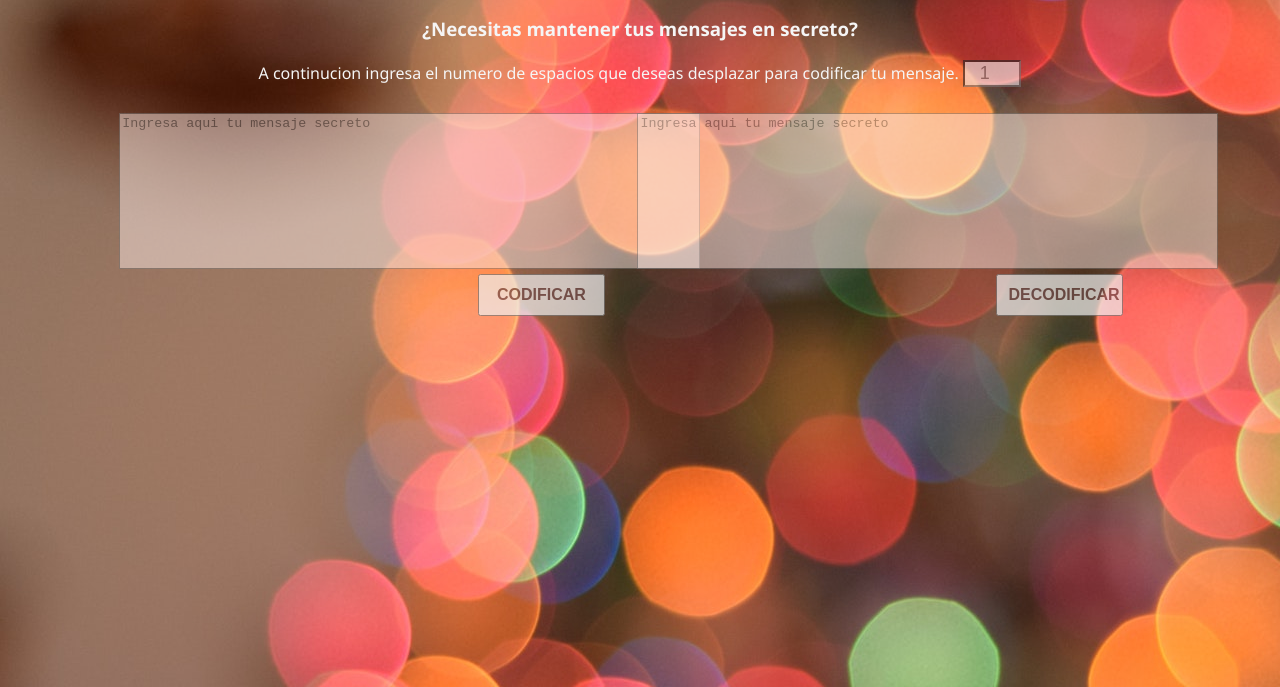
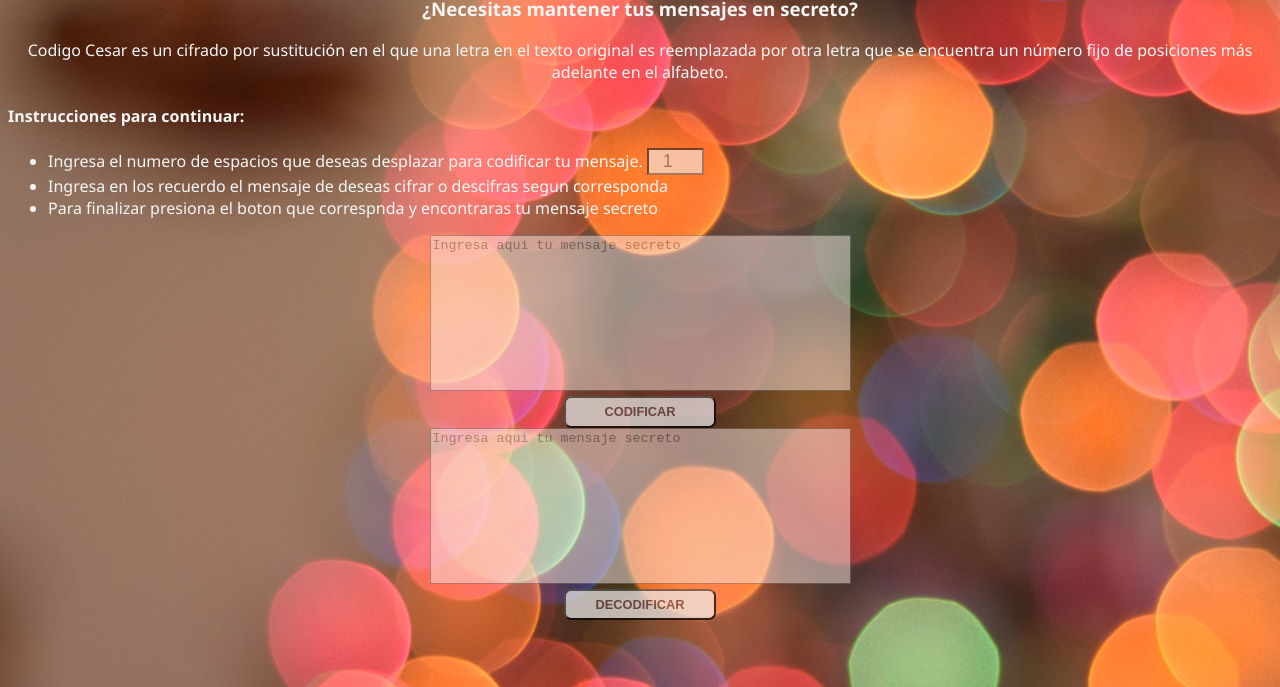
Before and after one commit to cindylopez1814/scl-2018-05-bc-core-am, a website: page src/index.html in a window 1280 px wide. Shown: the part 113-800 px from the top of the page. Drawn offline with Linux system fonts and the light colour scheme.

Commit message:
se agrega archivo grid.css - modificacion del HTML para utilizar grid - cambio en los estilos

```diff
--- a/src/cipher.js
+++ b/src/cipher.js
@@ -27,9 +27,13 @@ window.cipher = {
         let codeDec = (asciiDec + 65 - parseInt(offset)) % 26 + 65;
         resultDec += String.fromCharCode(codeDec);
       }
+      // Condicion para mantener espaciado
+      if (asciiDec === 32) {
+        resultCode = String.fromCharCode(32);
+      }
       // String minusculas
       if (asciiDec <= 122 && asciiDec >= 97 ){
-        let codeDec = (asciiDec + parseInt(offset) + 97) % 26 + 97;
+        let codeDec = (asciiDec - parseInt(offset) - 122) % 26  +122;
         resultDec += String.fromCharCode(codeDec);
       }
     }
--- /dev/null
+++ b/src/grid.css
@@ -0,0 +1,87 @@
+* {
+  box-sizing: border-box;
+  margin: 0;
+  padding: 0;
+}
+
+/*cada vez que utilize la clase container, tomara estos estilos*/
+.container {
+  width: 100%;
+  max-width: 1200px;
+  margin: 0px auto;
+}
+
+.row:before, .row:after {
+  content: " ";
+  display: table;
+}
+
+.row:after {
+  clear: both;
+}
+
+[class*="col-"] {
+  min-height: 2px;
+  padding: 10px;
+  float: left;
+}
+
+.col-1 {
+  /* (1/12) x 100 */
+  width: 8.333333333%;
+}
+
+.col-2 {
+  /* (2/12) x 100 */
+  width: 16.666666667%;
+}
+
+.col-3 {
+  /* (3/12) x 100 */
+  width: 25%;
+}
+
+.col-4 {
+  /* (4/12) x 100 */
+  width: 33.333333333%;
+}
+
+.col-5 {
+  /* (5/12) x 100 */
+  width: 41.666666667%;
+}
+
+.col-6 {
+  /* (6/12) x 100 */
+  width: 50%;
+}
+
+.col-7 {
+  /* (7/12) x 100 */
+  width: 58,333333333%;
+}
+
+.col-8 {
+  /* (8/12) x 100 */
+  width: 66,666666667%;
+}
+
+.col-9 {
+  /* (9/12) x 100 */
+  width: 75%;
+}
+
+.col-10 {
+  /* (10/12) x 100 */
+  width: 83,333333333%;
+}
+
+.col-11 {
+  /* (11/12) x 100 */
+  width: 91,666666667%;
+}
+
+.col-12 {
+  /* (12/12) x 100 */
+  width: 100%;
+}
--- a/src/index.html
+++ b/src/index.html
@@ -6,30 +6,48 @@
   <link rel="stylesheet" href="style.css" />
 </head>
 <body>
-  <header>
-    <h1>Novix</h1>
+  <section class="container">
+    <header class="row">
+      <h1 class="col-12">Novix</h1>
     </header>
   <!-- Descripcion de la aplicacion -->
-  <h3> ¿Necesitas mantener tus mensajes en secreto?</h3>
-  <p>A continucion ingresa el numero de espacios que deseas desplazar para codificar tu mensaje.
+    <section class="row">
+      <h3 class="col-12"> ¿Necesitas mantener tus mensajes en secreto?</h3>
+    </section>
+    <section class="row">
+      <p class="col-12 paragraph">Codigo Cesar es un cifrado por sustitución en el que una letra en el texto original es reemplazada por otra letra que se encuentra un número fijo de posiciones más adelante en el alfabeto. </p>
+    </section>
+    <section class="row">
+      <section class="col-12 lista">
+        <h4>Instrucciones para continuar:</h4>
+        <ul>
+          <li>Ingresa el numero de espacios que deseas desplazar para codificar tu mensaje.
               <input id="offset" type="number" min="1" max="40" placeholder="1">
-  </p>
+          </li>
+          <li>Ingresa en los recuerdo el mensaje de deseas cifrar o descifras segun corresponda</li>
+          <li>Para finalizar presiona el boton que correspnda y encontraras tu mensaje secreto</li>
+        </ul>
+      </section>
+    </section>
   <!-- Codificar -->
-  <section id="code">
-    <textarea id="txt1" cols="70" rows="10" placeholder="Ingresa aqui tu mensaje secreto"></textarea>
-    <div>
+    <section class="row">
+      <section class="col-6 section_code">
+        <textarea id="txt1" cols="50" rows="10" placeholder="Ingresa aqui tu mensaje secreto" ></textarea>
+        <section>
           <button id="button-cod" >CODIFICAR</button>
-    </div>
+        </section>
       </section>
   <!-- Decodificar -->
-  <section id="decode">
-    <textarea id="txt2" cols="70" rows="10" placeholder="Ingresa aqui tu mensaje secreto" ></textarea>
-    <div>
+      <section class="col-6 section_code">
+        <textarea id="txt2" cols="50" rows="10" placeholder="Ingresa aqui tu mensaje secreto" ></textarea>
+        <section>
           <button id="button-deco">DECODIFICAR</button>
-    </div>
+        </section>
+      </section>
     </section>
   <!-- Muestra del mensaje final -->
-  <div id="root"></div>
+    <section id="root" class="row" class="col-12"></section>
+  </section>
   <script src="cipher.js"></script>
   <script src="index.js"></script>
 </body>
--- a/src/style.css
+++ b/src/style.css
@@ -12,6 +12,9 @@ header{
   margin: 1%;
   text-shadow: rgb(185, 160, 160) 2px 3px 4px;
 }
+.lista {
+  text-align: justify;
+}
 input{
   text-align: center;
   font-size: large;
@@ -19,36 +22,23 @@ input{
   background: #f3f2f1;
   width: 4%;
 }
-#code{
+.section_code{
   text-align: center;
-  width: 40%;
-  float: left;
-  margin-left: 8%;
-  margin-right: 0.5%;
 }
-
 textarea{
-  margin: 2% 2% 0%;
   opacity: 0.5;
   background:  rgb(250, 231, 225);
   resize: none;
 }
-#decode{
-  text-align: center;
-  width: 40%;
-  float: left;
-  margin-right: 5%;
-  margin-left: 0.5%;
-}
 button{
-  font-size: 100%;
-  float: right;
-  padding: 2%;
-  width: 25%;
+  font-size: 80%;
+  width: 12%;
   opacity: 0.7;
   color: rgb(110, 74, 74);
-  margin: 0.02% 2% 2%;
   font-weight: bold;
+  border-radius: 7px;
+  padding: 0.5%;
+  text-align: center;
 }
 button:hover{
   background: #957560;
```
Lines whose indentation alone changed are shown as unchanged.
